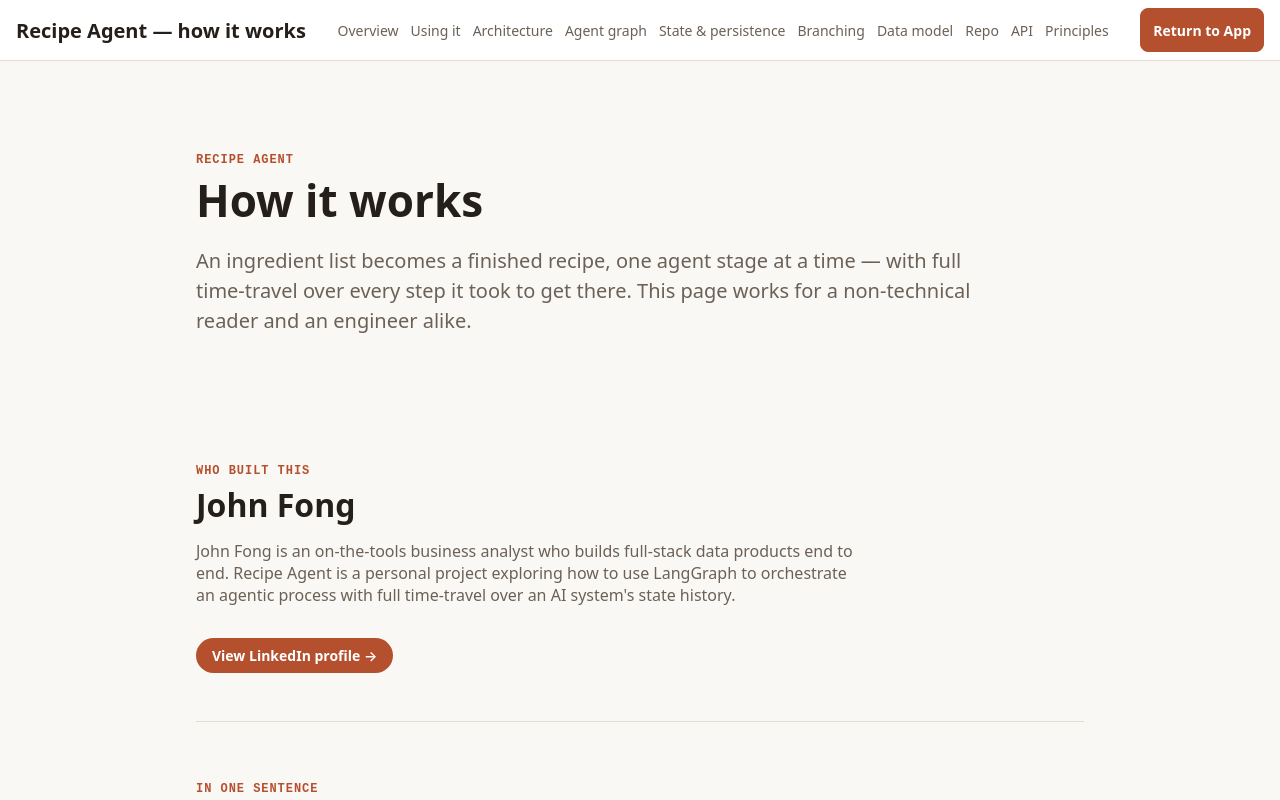
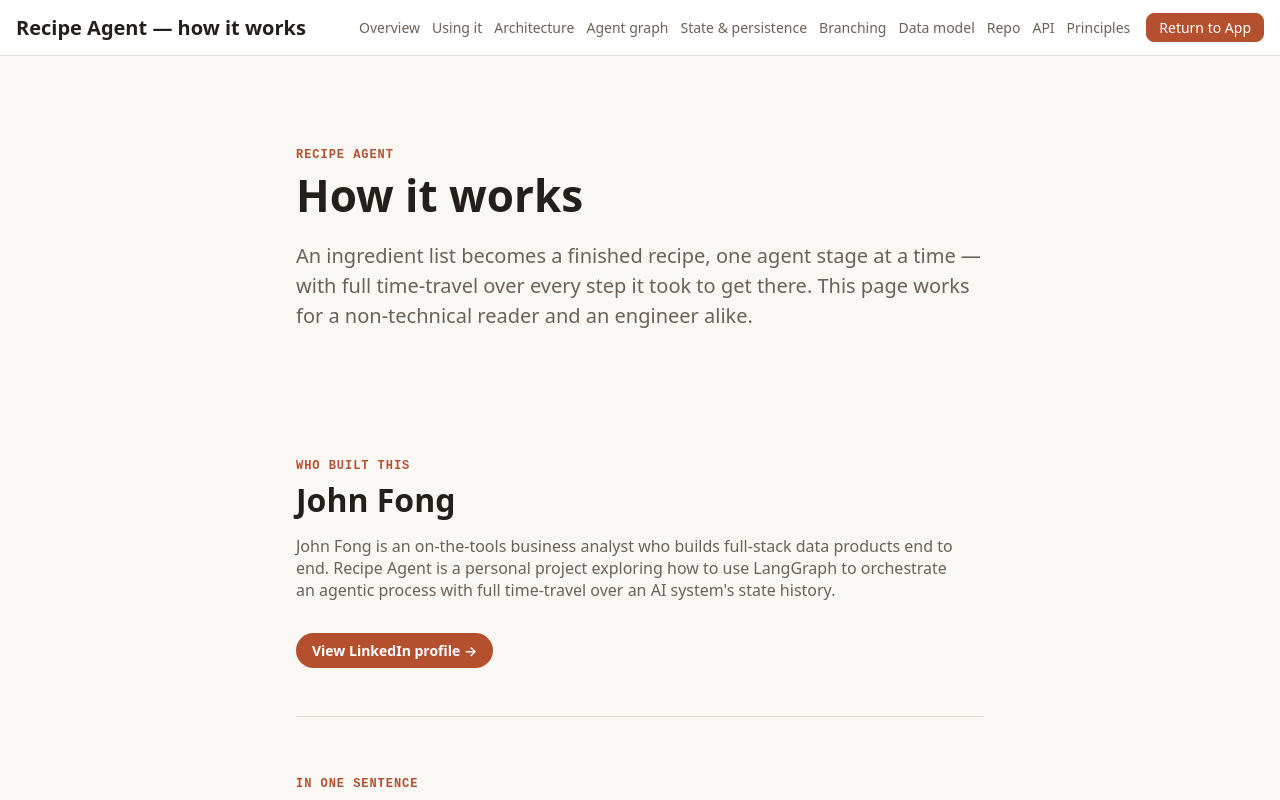
Before and after one commit to jf8peas/recipe-agent, a Next.js app: page / in a window 1280 px wide. Both pictures are taken after a click on the button "About This App". Built offline with nearby package versions, Linux system fonts and the light colour scheme; no server answers; the database is empty.

Commit message:
fix width and menu bar

```diff
--- a/components/AppHeader.tsx
+++ b/components/AppHeader.tsx
@@ -23,6 +23,9 @@ export function AppHeader() {
     <>
       <header
         style={{
+          position: "sticky",
+          top: 0,
+          zIndex: 1,
           minHeight: "var(--header-height)",
           display: "flex",
           flexWrap: "wrap",
--- a/components/about/AboutPage.tsx
+++ b/components/about/AboutPage.tsx
@@ -154,6 +154,16 @@ export function AboutPage({ open, onClose }: AboutPageProps) {
         }}
       >
         <strong style={{ fontSize: "var(--text-lg)" }}>Recipe Agent — how it works</strong>
+
+        <div
+          style={{
+            display: "flex",
+            flexWrap: "wrap",
+            alignItems: "center",
+            gap: "var(--space-4)",
+            rowGap: "var(--space-2)",
+          }}
+        >
           <nav
             aria-label="Page sections"
             style={{
@@ -178,7 +188,6 @@ export function AboutPage({ open, onClose }: AboutPageProps) {
             type="button"
             onClick={onClose}
             style={{
-            minHeight: 44,
               font: "inherit",
               fontSize: "var(--text-sm)",
               color: "var(--color-accent-contrast)",
@@ -187,11 +196,11 @@ export function AboutPage({ open, onClose }: AboutPageProps) {
               borderRadius: "var(--radius-md)",
               padding: "var(--space-1) var(--space-3)",
               cursor: "pointer",
-            fontWeight: 600,
             }}
           >
             Return to App
           </button>
+        </div>
       </header>
 
       <main
@@ -200,7 +209,10 @@ export function AboutPage({ open, onClose }: AboutPageProps) {
         style={{
           flex: 1,
           overflowY: "auto",
-          maxWidth: "920px",
+          // Matches app/page.tsx's own content width, so the About page
+          // reads as the same app rather than a wider, separately-designed
+          // document.
+          maxWidth: "720px",
           width: "100%",
           margin: "0 auto",
           padding: "var(--space-8) var(--space-4)",
```
Also changed, not shown: 1 other file (tests, documents, lock files or other folders). Lines whose indentation alone changed are shown as unchanged.
